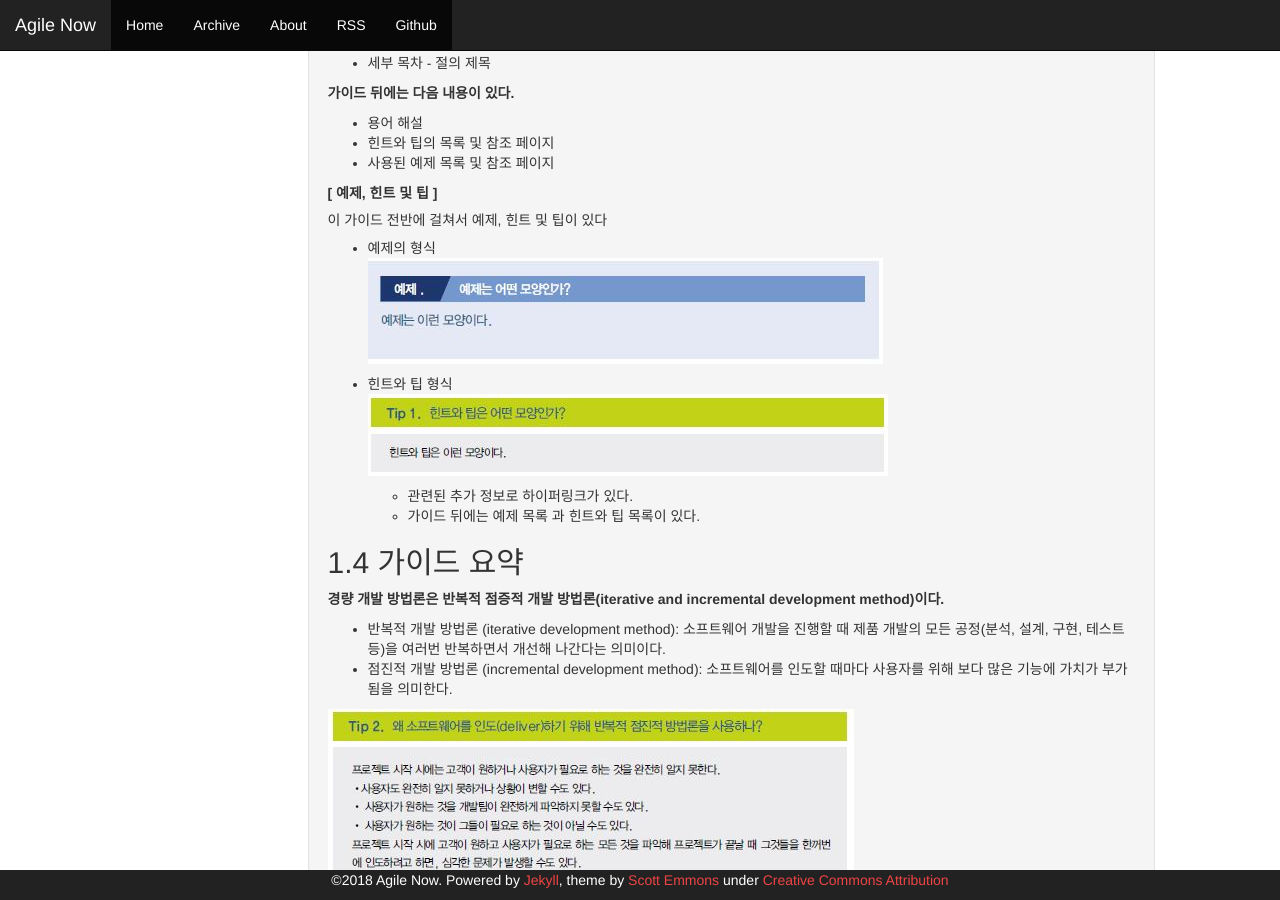
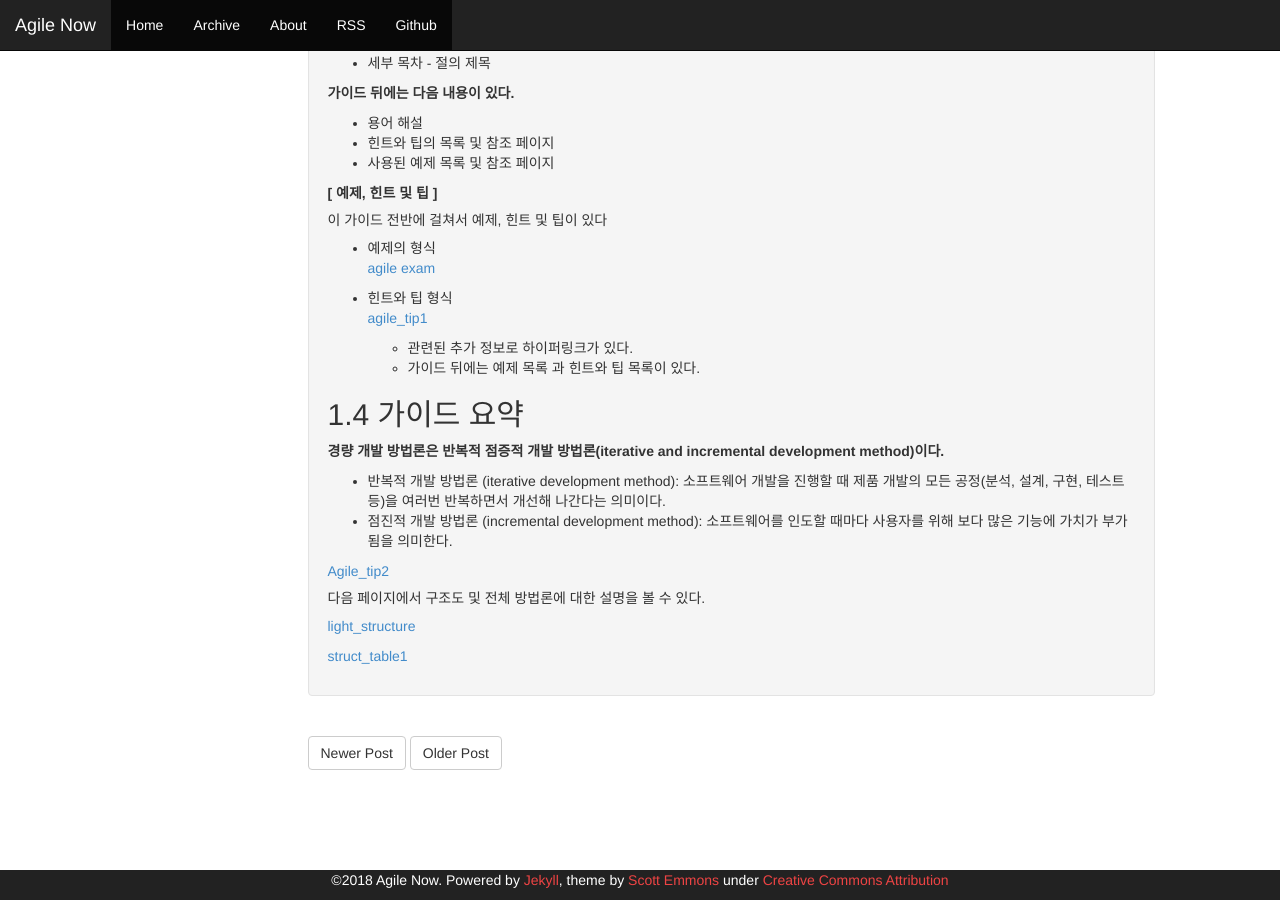
Before and after one commit to staagile/staagile.github.io, a Jekyll site: the page built from _posts/2018-06-13-Ch01.md, in a window 1280 px wide and 900 px high, scrolled down 1419 px. Built offline with Jekyll 4.4.1, drawn with Linux system fonts in a browser that asks for light colours.

```diff
--- a/_posts/2018-06-13-Ch01.md
+++ b/_posts/2018-06-13-Ch01.md
@@ -70,10 +70,10 @@
 ##### 이 가이드 전반에 걸쳐서 예제, 힌트 및 팁이 있다
 
 * 예제의 형식
-![agile exam]({{ site.baseurl}}/images/agile_exam1.JPG)
+[agile exam]({{ site.baseurl}}/images/agile_exam1.JPG)
 
 * 힌트와 팁 형식
-![agile_tip1]({{ site.baseurl}}/images/agile_tip1.JPG)
+[agile_tip1]({{ site.baseurl}}/images/agile_tip1.JPG)
 
   * 관련된 추가 정보로 하이퍼링크가 있다.
   * 가이드 뒤에는 예제 목록 과 힌트와 팁 목록이 있다.
@@ -86,10 +86,10 @@
   * 점진적 개발 방법론 (incremental development method): 소프트웨어를 인도할 때마다 사용자를 위해
     보다 많은 기능에 가치가 부가됨을 의미한다.
 
-![Agile_tip2]({{ site.baseurl}}/images/agile_tip2.JPG)
+[Agile_tip2]({{ site.baseurl}}/images/agile_tip2.JPG)
 
 ##### 다음 페이지에서 구조도 및 전체 방법론에 대한 설명을 볼 수 있다.
 
-![light_structure]({{ site.baseurl}}/images/light_structure.JPG)
+[light_structure]({{ site.baseurl}}/images/light_structure.JPG)
 
-![struct_table1]({{ site.baseurl}}/images/struct_table1.JPG)
+[struct_table1]({{ site.baseurl}}/images/struct_table1.JPG)
```
